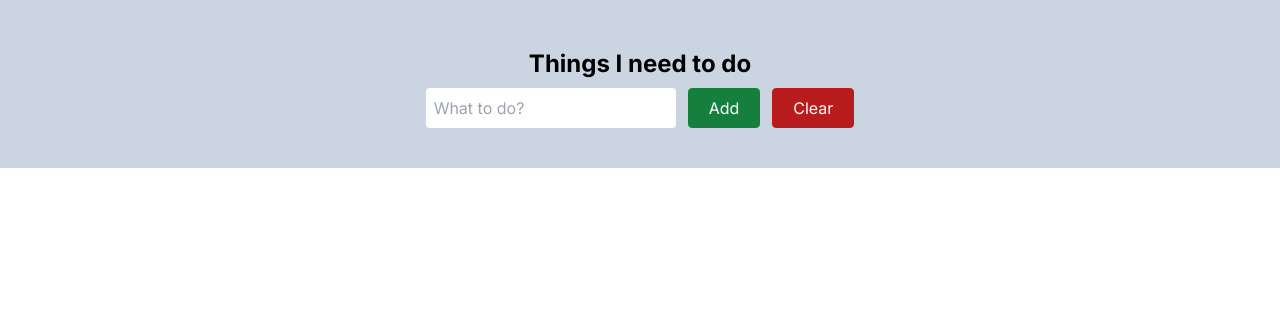
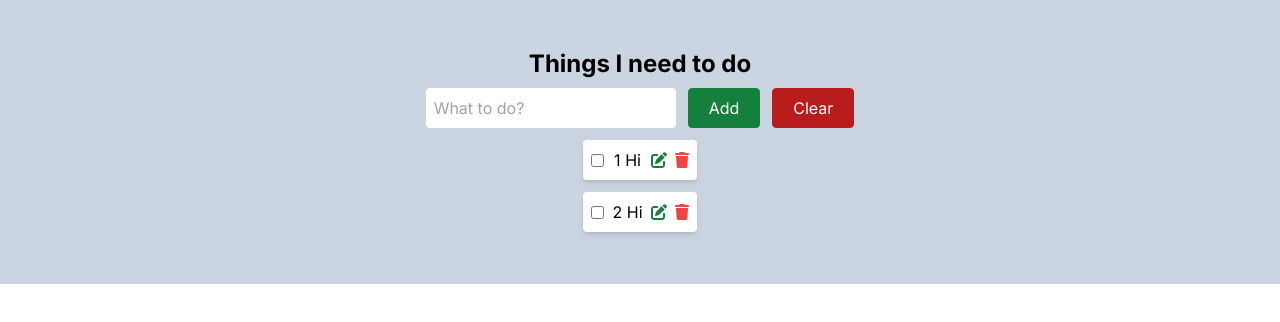
Before and after one commit to EliusHHimel/todo, a Next.js app: page /todos in a window 1280 px wide. Shown: the top 322 px of the page. Built offline with nearby package versions, Linux system fonts and the light colour scheme.

Commit message:
[add] fontawesomeicon & todo list

```diff
--- a/src/app/layout.js
+++ b/src/app/layout.js
@@ -4,8 +4,8 @@ import './globals.css'
 const inter = Inter({ subsets: ['latin'] })
 
 export const metadata = {
-  title: 'Create Next App',
-  description: 'Generated by create next app',
+  title: 'To Do List NextJS',
+  description: 'Simple To Do List with NextJS',
 }
 
 export default function RootLayout({ children }) {
--- a/src/app/todos/page.jsx
+++ b/src/app/todos/page.jsx
@@ -1,8 +1,11 @@
 "use client";
 import { useState } from 'react';
+import { FontAwesomeIcon } from '@fortawesome/react-fontawesome';
+import { faPenToSquare, faTrash } from '@fortawesome/free-solid-svg-icons'
 
 const page = () => {
-    const [todos, setTodos] = useState([]);
+    const [inputText, setInputText] = useState("");
+    const [todos, setTodos] = useState([1, 2]);
     return (
         <div className='flex justify-center flex-col items-center px-4 py-10 bg-slate-300'>
             <h1 className='text-2xl font-bold p-2'>Things I need to do</h1>
@@ -11,10 +14,24 @@ const page = () => {
                     className='p-2 rounded'
                     type="text"
                     placeholder='What to do?'
-                    value={todos}
-                    onChange={e => setTodos(e.target.value)} />
+                    value={inputText}
+                    onChange={e => setInputText(e.target.value)} />
                 <button className='text-white bg-green-700 px-5 rounded border border-green-700 hover:text-green-700 hover:bg-white'>Add</button>
                 <button className='text-white bg-red-700 px-5 rounded border border-red-700 hover:bg-white hover:text-red-700'>Clear</button>
+            </div>
+            <div className="todo_list">
+                {todos.map((todo, index) => {
+                    return (
+                        <div key={index} className='flex justify-between items-center p-2 bg-white rounded my-3 shadow-md gap-2'>
+                            <input type="checkbox" name="" id="" />
+                            <div>{todo} Hi</div>
+                            <div className='flex gap-2'>
+                                <FontAwesomeIcon icon={faPenToSquare} className='text-green-700' />
+                                <FontAwesomeIcon icon={faTrash} className='text-red-500' />
+                            </div>
+                        </div>
+                    )
+                })}
             </div>
         </div>
     );
```
Also changed, not shown: package.json (+10 -5 lines), 1 other file (tests, documents, lock files or other folders).
